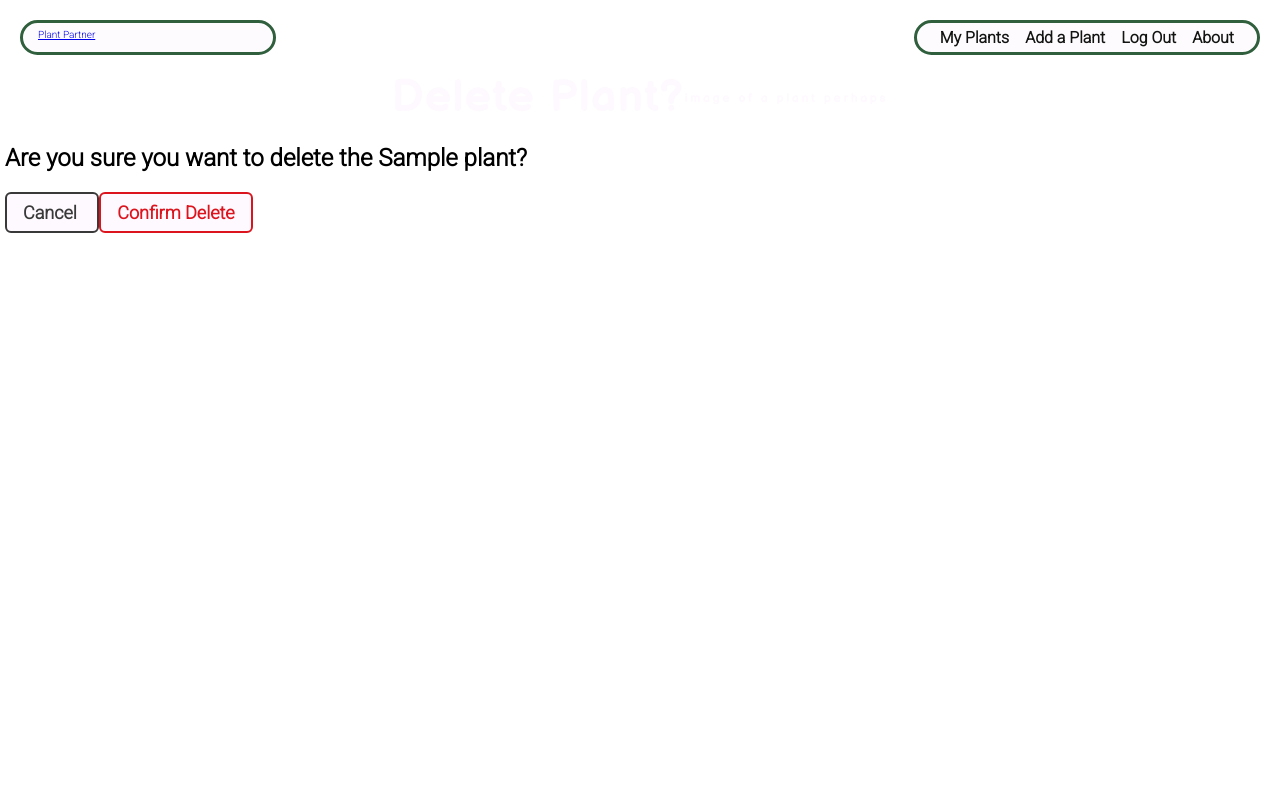
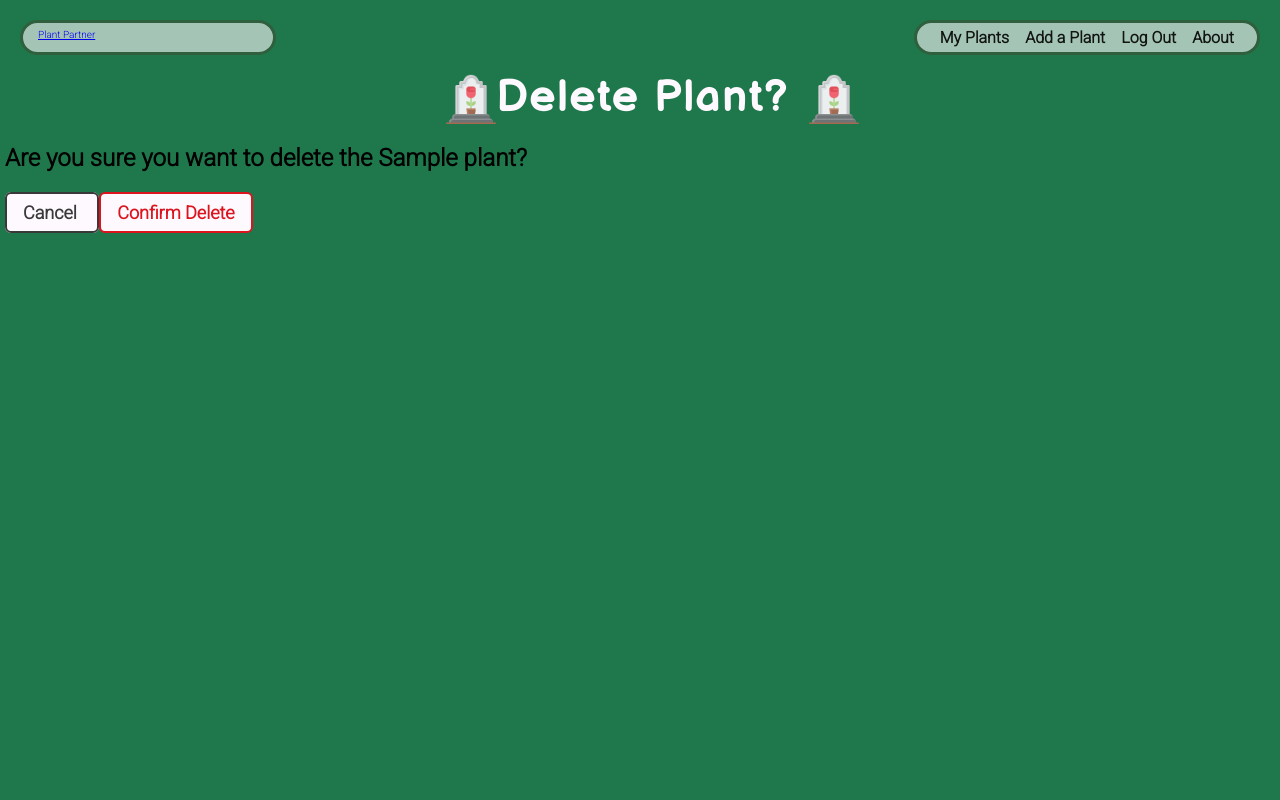
Before and after one commit to strammel33/plant-partner, a Django app: page /plants/1/delete/ in a window 1280 px wide. Run offline with Django 4.2, Linux system fonts and the light colour scheme; a user stored in the database is signed in; tables that the repository leaves empty hold one stand-in row (values such as "Sample post").

Commit message:
add icon and color to confirm delete view

```diff
--- a/main_app/static/css/about.css
+++ b/main_app/static/css/about.css
@@ -1,5 +1,4 @@
 body {
-  background-color: rgb(31,120,75);
   color: rgb(254, 249, 254);
 }
 
--- a/main_app/static/css/base.css
+++ b/main_app/static/css/base.css
@@ -26,6 +26,7 @@ body {
     'Oxygen', 'Ubuntu', 'Cantarell', 'Fira Sans', 'Droid Sans',
     'Helvetica Neue', sans-serif;
   min-height: 100vh;
+  background-color: rgb(31,120,75);
   --title-font: 'Balsamiq Sans', 'Roboto', sans-serif;
   --nav-bg: rgba(254, 249, 254, .7);
   --nav-bg-ff: rgba(254, 249, 254, .9);
--- a/main_app/static/css/form.css
+++ b/main_app/static/css/form.css
@@ -1,7 +1,3 @@
-body {
-  background-color: rgb(31,120,75);
-}
-
 main {
   display:flex;
   flex-direction: column;
--- a/main_app/static/css/home.css
+++ b/main_app/static/css/home.css
@@ -1,5 +1,4 @@
 body {
-  background-color: rgb(31, 120, 75);
   color: rgb(254, 249, 254);
 }
 
--- a/main_app/static/css/plants/plant-detail.css
+++ b/main_app/static/css/plants/plant-detail.css
@@ -1,8 +1,3 @@
-body {
-  background-color: rgb(31, 120, 75);
-  /* background-color: rgba(137, 211, 85, 0.506); */
-}
-
 main {
   display: flex;
   justify-content: center;
--- a/main_app/static/css/plants/plant-index.css
+++ b/main_app/static/css/plants/plant-index.css
@@ -1,8 +1,3 @@
-body {
-  background-color: rgb(31, 120, 75);
-  /* background-color: rgba(137, 211, 85, 0.506); */
-}
-
 h1 {
   width: 100%;
   text-align: center;
--- a/main_app/templates/main_app/plant_confirm_delete.html
+++ b/main_app/templates/main_app/plant_confirm_delete.html
@@ -3,8 +3,9 @@
 
 {% block content %}
 <div class="page-header">
+  <img src="{% static 'images/gravestone.png' %}" alt="A gravestone icon">
   <h1>Delete Plant?</h1>
-  <h3>image of a plant perhaps</h3>
+  <img src="{% static 'images/gravestone.png' %}" alt="A gravestone icon">
 </div>
 <h2>Are you sure you want to delete the {{ plant.name }}?</h2>
 
```
Also changed, not shown: README.md, main_app/static/images/gravestone.png (added).
